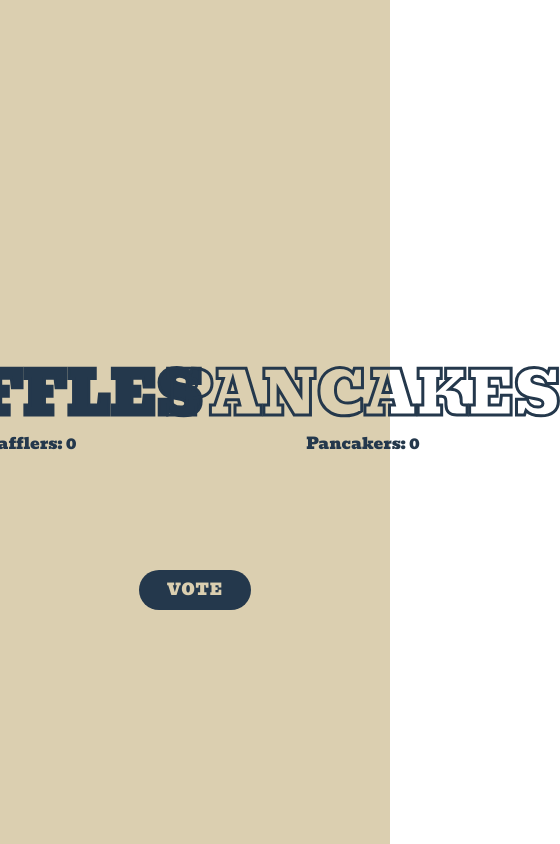
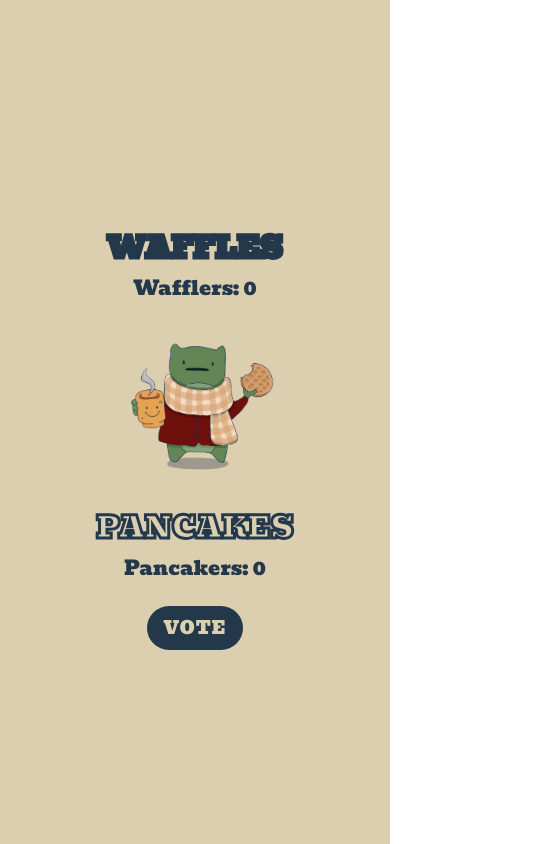
Before and after one commit to P541M/waffles-or-pancakes, a React (Create React App) app: page / in a window 390 px wide. Both pictures are taken after a click on the button "WAFFLES". Shown: the whole page, 560 px wide, since content can reach past the window. Built offline with nearby package versions, Linux system fonts and the light colour scheme; no server answers; a web font is replaced by a local one.

Commit message:
feat: made the design responsive

```diff
--- a/src/components/Vote.jsx
+++ b/src/components/Vote.jsx
@@ -137,7 +137,7 @@ const Vote = () => {
         );
         setTimeout(() => {
           setDisplayedImage(avatar);
-        }, 12); // Display skewed avatar for 12 milliseconds
+        }, 20); // Display skewed avatar for 20 milliseconds
         setSelectedOption(null);
         setSwitchMessage("");
       }
@@ -150,21 +150,23 @@ const Vote = () => {
   }, [selectedOption]);
 
   return (
-    <section className="flex min-h-screen flex-col items-center justify-center bg-sage">
+    <section className="flex min-h-screen flex-col items-center justify-center bg-sage p-4 md:p-8 lg:p-16">
       {/* Display Switch Message */}
-      <div className="h-4">
+      <div className="mb-4 h-4 md:mb-8 lg:mb-12">
         {switchMessage && (
-          <p className="font-sub text-xl text-blue">{switchMessage}</p>
+          <p className="px-4 text-center font-sub text-xl text-blue">
+            {switchMessage}
+          </p>
         )}
       </div>
 
       {/* Voting Section */}
-      <div className="relative flex w-full items-center justify-center space-x-10">
+      <div className="relative flex w-full flex-col items-center justify-center space-y-6 px-4 md:flex-row md:space-x-10 md:space-y-0 md:px-8 lg:px-16">
         {/* Waffles Vote Button */}
-        <div className="flex w-64 flex-col items-center justify-center">
+        <div className="flex w-full flex-col items-center justify-center md:w-64">
           <button
             onClick={() => handleOptionClick("Waffles")}
-            className={`option-button font-main text-6xl text-stroke-3 text-stroke-blue hover:text-blue ${
+            className={`option-button font-main text-3xl text-stroke-3 text-stroke-blue hover:text-blue md:text-6xl ${
               selectedOption === "Waffles" ? "text-blue" : "text-transparent"
             }`}
           >
@@ -172,11 +174,13 @@ const Vote = () => {
           </button>
           {/* Display Waffles vote count */}
           <div className="mt-2">
-            <p className="font-main text-blue">Wafflers: {votes.Waffles}</p>
+            <p className="font-main text-xl text-blue md:text-2xl">
+              Wafflers: {votes.Waffles}
+            </p>
           </div>
         </div>
         {/* The Character */}
-        <div className="relative flex h-80 w-80 items-center justify-center">
+        <div className="relative flex h-40 w-40 items-center justify-center md:h-80 md:w-80">
           <img
             src={displayedImage}
             alt=""
@@ -184,10 +188,10 @@ const Vote = () => {
           ></img>
         </div>
         {/* Pancakes Vote Button */}
-        <div className="flex w-64 flex-col items-center justify-center">
+        <div className="flex w-full flex-col items-center justify-center md:w-64">
           <button
             onClick={() => handleOptionClick("Pancakes")}
-            className={`option-button font-main text-6xl text-stroke-3 text-stroke-blue hover:text-blue ${
+            className={`option-button font-main text-3xl text-stroke-3 text-stroke-blue hover:text-blue md:text-6xl ${
               selectedOption === "Pancakes" ? "text-blue" : "text-transparent"
             }`}
           >
@@ -195,16 +199,18 @@ const Vote = () => {
           </button>
           {/* Display Pancakes vote count */}
           <div className="mt-2">
-            <p className="font-main text-blue">Pancakers: {votes.Pancakes}</p>
+            <p className="font-main text-xl text-blue md:text-2xl">
+              Pancakers: {votes.Pancakes}
+            </p>
           </div>
         </div>
       </div>
 
-      <div className="h-[40px]">
+      <div className="mt-6 h-[40px] md:mt-10">
         {selectedOption && (
           <button
             onClick={() => handleVote(selectedOption)}
-            className="vote-button rounded-full bg-blue px-7 py-2 font-main tracking-wider text-sage"
+            className="vote-button rounded-full bg-blue px-4 py-2 font-main text-lg tracking-wider text-sage md:px-7 md:py-4 md:text-xl"
           >
             VOTE
           </button>
```
